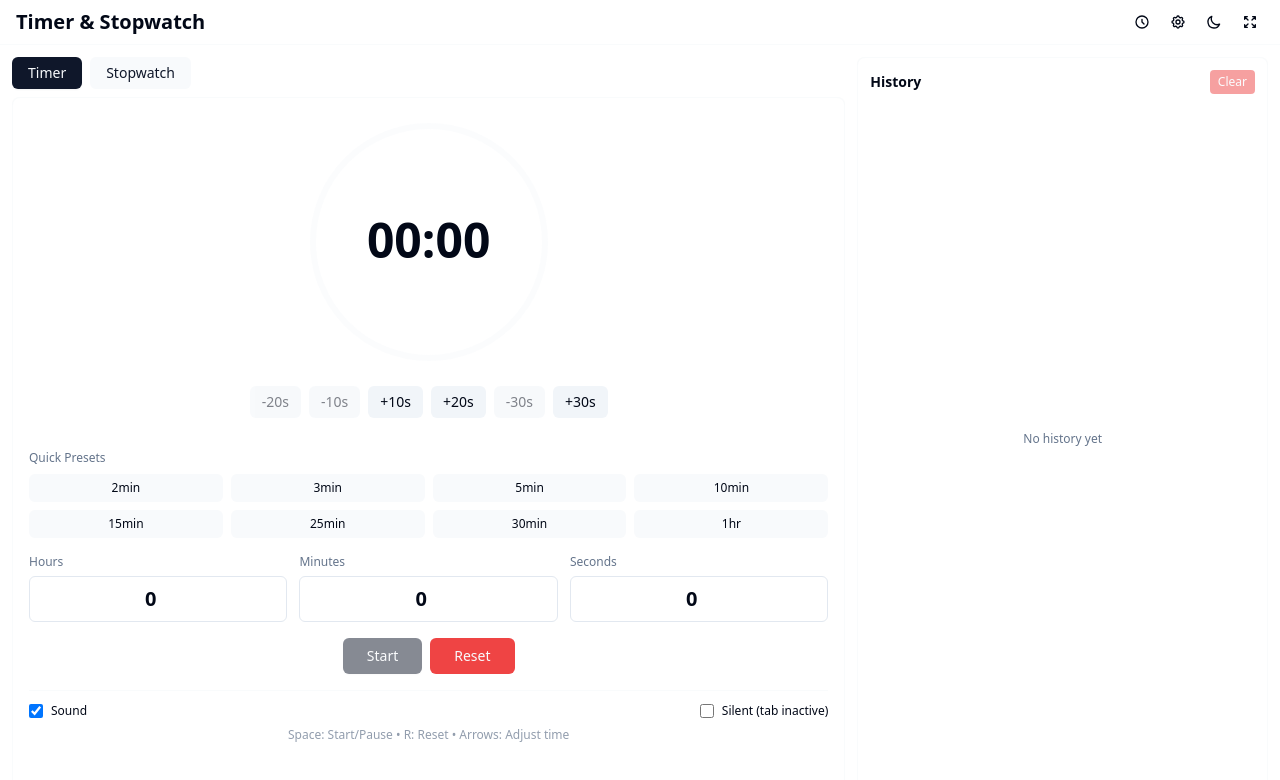
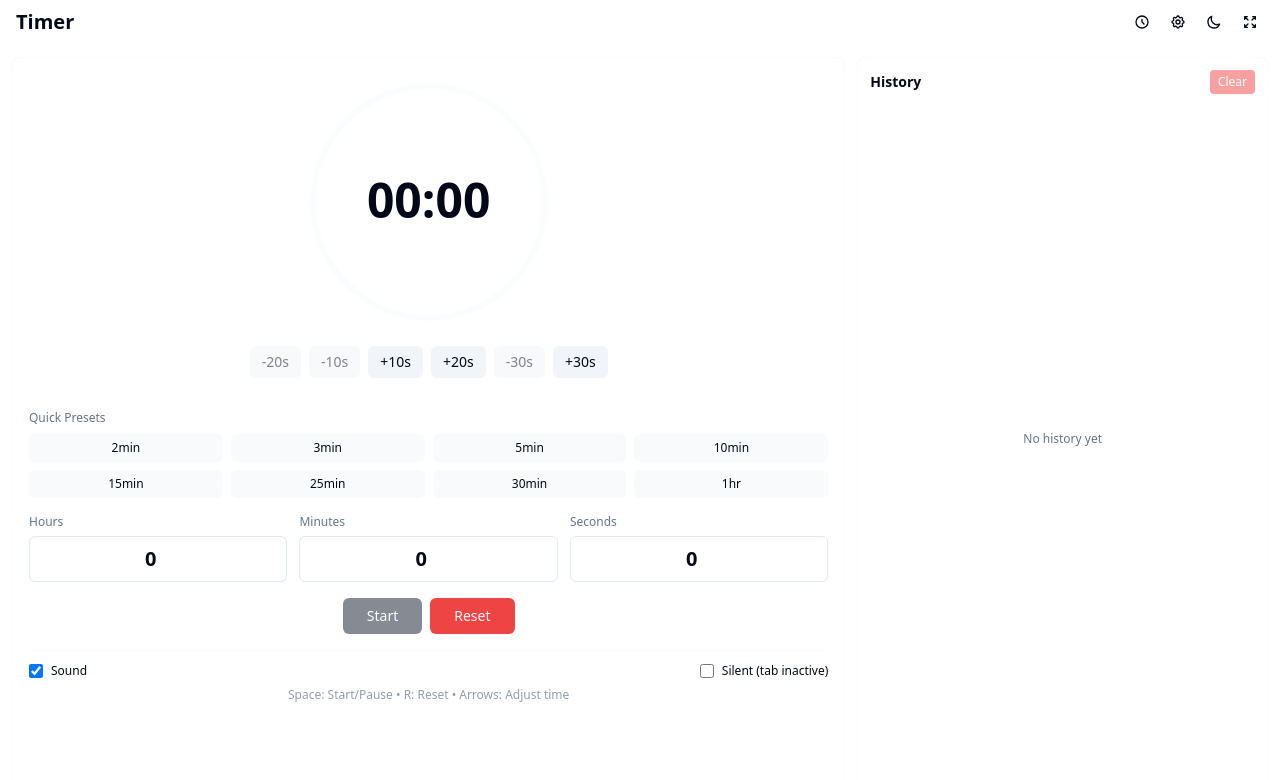
Before and after one commit to ibnuh/timer, a Vue app: page / in a window 1280 px wide. Shown: the top 780 px of the page. Built offline with nearby package versions, Linux system fonts and the light colour scheme.

Commit message:
Remove stopwatch

```diff
--- a/src/App.vue
+++ b/src/App.vue
@@ -2,7 +2,7 @@
   <div class="h-screen bg-background overflow-hidden flex flex-col">
     <!-- Compact Header -->
     <header class="flex items-center justify-between px-4 py-2 border-b border-border/20">
-      <h1 class="text-xl font-bold">Timer & Stopwatch</h1>
+      <h1 class="text-xl font-bold">Timer</h1>
       <div class="flex gap-2 items-center">
         <button
           @click="showHistory = !showHistory"
@@ -106,38 +106,11 @@
 
     <!-- Main Content Area -->
     <div class="flex-1 overflow-hidden grid grid-cols-1 gap-3 p-3" :class="showHistory ? 'lg:grid-cols-3' : 'lg:grid-cols-1'">
-      <!-- Left: Timer/Stopwatch -->
+      <!-- Timer -->
       <div :class="showHistory ? 'lg:col-span-2' : 'lg:col-span-1'" class="flex flex-col overflow-hidden min-h-0">
-        <!-- Tab Switcher -->
-        <div class="flex gap-2 mb-2">
-          <button
-            @click="activeTab = 'timer'"
-            :class="[
-              'px-4 py-1.5 rounded-md text-sm font-medium transition-all',
-              activeTab === 'timer'
-                ? 'bg-primary text-primary-foreground shadow-sm'
-                : 'bg-secondary/50 text-secondary-foreground hover:bg-secondary',
-            ]"
-          >
-            Timer
-          </button>
-          <button
-            @click="activeTab = 'stopwatch'"
-            :class="[
-              'px-4 py-1.5 rounded-md text-sm font-medium transition-all',
-              activeTab === 'stopwatch'
-                ? 'bg-primary text-primary-foreground shadow-sm'
-                : 'bg-secondary/50 text-secondary-foreground hover:bg-secondary',
-            ]"
-          >
-            Stopwatch
-          </button>
-        </div>
-
-        <!-- Timer/Stopwatch View -->
+        <!-- Timer View -->
         <div class="flex-1 overflow-hidden min-h-0">
-          <TimerView v-if="activeTab === 'timer'" ref="timerRef" />
-          <StopwatchView v-else ref="stopwatchRef" />
+          <TimerView ref="timerRef" />
         </div>
       </div>
 
@@ -153,36 +126,26 @@
 </template>
 
 <script setup lang="ts">
-import { ref, onMounted, onUnmounted, watch } from 'vue'
+import { ref, onMounted, onUnmounted } from 'vue'
 import { useSettingsStore } from './stores/settings'
 import TimerView from './components/TimerView.vue'
-import StopwatchView from './components/StopwatchView.vue'
 import HistoryView from './components/HistoryView.vue'
 import SettingsPopup from './components/SettingsPopup.vue'
 
-const activeTab = ref<'timer' | 'stopwatch'>('timer')
 const settingsStore = useSettingsStore()
 const isDark = ref(false)
 const showHistory = ref(true)
 const showSettings = ref(false)
 
 const timerRef = ref<InstanceType<typeof TimerView> | null>(null)
-const stopwatchRef = ref<InstanceType<typeof StopwatchView> | null>(null)
 
-// Update tab title with timer/stopwatch time
+// Update tab title with timer time
 const updateTabTitle = () => {
-  const baseTitle = 'Timer & Stopwatch'
+  const baseTitle = 'Timer'
 
-  if (activeTab.value === 'timer' && timerRef.value) {
+  if (timerRef.value) {
     const { formattedTime, isRunning, isPaused } = timerRef.value
     if (isRunning || isPaused) {
-      document.title = `${formattedTime} - ${baseTitle}`
-    } else {
-      document.title = baseTitle
-    }
-  } else if (activeTab.value === 'stopwatch' && stopwatchRef.value) {
-    const { formattedTime, isRunning, elapsedTime } = stopwatchRef.value
-    if (isRunning || elapsedTime > 0) {
       document.title = `${formattedTime} - ${baseTitle}`
     } else {
       document.title = baseTitle
@@ -206,7 +169,7 @@ onMounted(() => {
     document.documentElement.classList.remove('dark')
   }
 
-  // Update tab title periodically when timer/stopwatch is running
+  // Update tab title periodically when timer is running
   const titleInterval = setInterval(() => {
     updateTabTitle()
   }, 100)
@@ -215,10 +178,6 @@ onMounted(() => {
   onUnmounted(() => {
     clearInterval(titleInterval)
   })
-})
-
-watch(activeTab, () => {
-  updateTabTitle()
 })
 
 const toggleTheme = () => {
--- a/src/components/HistoryView.vue
+++ b/src/components/HistoryView.vue
@@ -6,32 +6,27 @@
         <h2 class="text-sm font-bold">History</h2>
         <button
           @click="clearHistory"
-          :disabled="historyStore.entries.length === 0"
+          :disabled="timerEntries.length === 0"
           class="px-2 py-1 rounded text-xs bg-destructive text-destructive-foreground hover:bg-destructive/90 transition-colors disabled:opacity-50 disabled:cursor-not-allowed"
         >
           Clear
         </button>
       </div>
 
-      <div v-if="historyStore.entries.length === 0" class="flex-1 flex items-center justify-center text-xs text-muted-foreground">
+      <div v-if="timerEntries.length === 0" class="flex-1 flex items-center justify-center text-xs text-muted-foreground">
         No history yet
       </div>
 
       <div v-else class="flex-1 overflow-y-auto space-y-1.5">
         <div
-          v-for="entry in historyStore.entries.slice(0, 10)"
+          v-for="entry in timerEntries.slice(0, 10)"
           :key="entry.id"
           class="flex justify-between items-center p-2 bg-secondary/50 rounded-md hover:bg-secondary transition-colors"
         >
           <div class="flex items-center gap-2 flex-1 min-w-0">
-            <div
-              :class="[
-                'w-1.5 h-1.5 rounded-full flex-shrink-0',
-                entry.type === 'timer' ? 'bg-primary' : 'bg-accent',
-              ]"
-            />
+            <div class="w-1.5 h-1.5 rounded-full flex-shrink-0 bg-primary" />
             <div class="min-w-0 flex-1">
-              <div class="text-xs font-medium capitalize truncate">{{ entry.type }}</div>
+              <div class="text-xs font-medium capitalize truncate">Timer</div>
               <div class="text-xs text-muted-foreground truncate">
                 {{ formatDateShort(entry.timestamp) }}
               </div>
@@ -47,9 +42,14 @@
 </template>
 
 <script setup lang="ts">
+import { computed } from 'vue'
 import { useHistoryStore } from '../stores/history'
 
 const historyStore = useHistoryStore()
+
+const timerEntries = computed(() => {
+  return historyStore.entries.filter(e => e.type === 'timer')
+})
 
 const formatDate = (timestamp: number) => {
   const date = new Date(timestamp)
```
